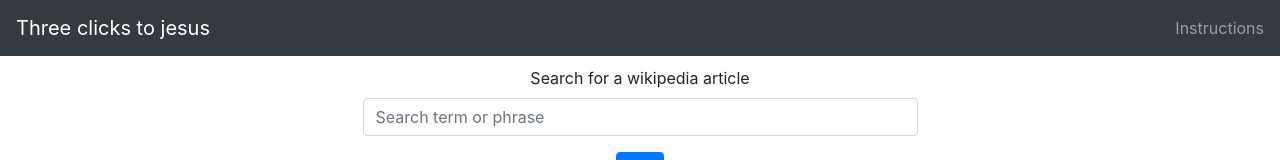
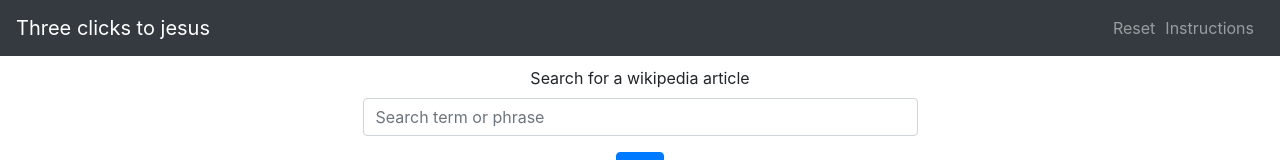
Before and after one commit to longhike/three_clicks_to_jesus, a React (Create React App) app in the folder client/: page / in a window 1280 px wide. Shown: the top 160 px of the page. Built offline with nearby package versions, Linux system fonts and the light colour scheme.

Commit message:
cleaned up

```diff
--- a/client/src/Components/Header/index.js
+++ b/client/src/Components/Header/index.js
@@ -4,11 +4,10 @@ import { Navbar } from "react-bootstrap";
 function Header(props) {
   return (
     <Navbar bg="dark" variant="dark">
-      <Navbar.Brand onClick={props.resetGame} style={{ flex: 1 }}>
-        Three clicks to jesus
-      </Navbar.Brand>
+      <Navbar.Brand style={{ flex: 1 }}>Three clicks to jesus</Navbar.Brand>
+      <Navbar.Text onClick={props.resetGame}>Reset</Navbar.Text>
       <Navbar.Text onClick={() => props.setModalView(!props.modalView)}>
-        {props.modalView ? "X" : "Instructions"}
+        Instructions
       </Navbar.Text>
     </Navbar>
   );
--- a/client/src/style.css
+++ b/client/src/style.css
@@ -56,6 +56,10 @@ td:hover {
   background-color: rgba(233, 236, 239, 0.6);
 }
 
+.navbar-text {
+margin-right: 10px;
+}
+
 .navbar-text:hover {
   cursor: pointer;
   color: #fff;
```
Also changed, not shown: 1 other file (tests, documents, lock files or other folders).
